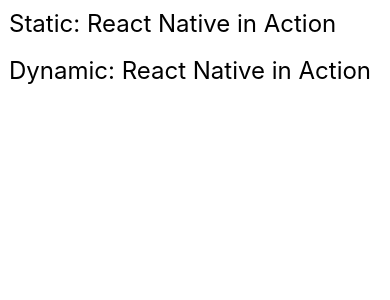
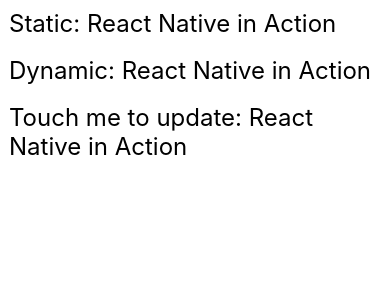
Before and after one commit to Gonzz-96/react-native, a React Native app: screen / in a window 390 px wide. Shown: the top 300 px of the page. Built offline with nearby package versions, Linux system fonts and the light colour scheme; what react-native would draw is missing.

Commit message:
Updating props from parent component

```diff
--- a/App.js
+++ b/App.js
@@ -20,12 +20,14 @@
 import MyComponent from './UnderstandingComponents';
 import MyStaticPropsComponent from './StaticProps';
 import MyDynamicPropsComponent from './DynamicProps';
+import AnotherComponent from './PropsFromState';
 
 const App = () => {
   return (
     <>
       <MyStaticPropsComponent/>
       <MyDynamicPropsComponent/>
+      <AnotherComponent/>
     </>
   );
 };
--- /dev/null
+++ b/PropsFromState.js
@@ -0,0 +1,52 @@
+import React from 'react';
+import {
+  View,
+  Text,
+  StyleSheet
+} from 'react-native';
+
+class AnotherComponent extends React.Component {
+
+  constructor() {
+    super()
+    this.state = {
+      book: 'React Native in Action'
+    }
+  }
+
+  updateBook() {
+    this.setState({
+      book: 'Express in action'
+    })
+  }
+
+  render() {
+    return(
+      <BookDisplay
+        updateBook={ () => this.updateBook() }
+        book={this.state.book} />
+    )
+  }
+
+
+}
+
+class BookDisplay extends React.Component {
+  render() {
+    return (
+      <View>
+        <Text onPress={ this.props.updateBook }
+          style={ style.text }>Touch me to update: { this.props.book }</Text>
+      </View>
+    )
+  }
+}
+
+const style = StyleSheet.create({
+  text: {
+    padding: 9,
+    fontSize: 24
+  }
+})
+
+export default AnotherComponent;
```
